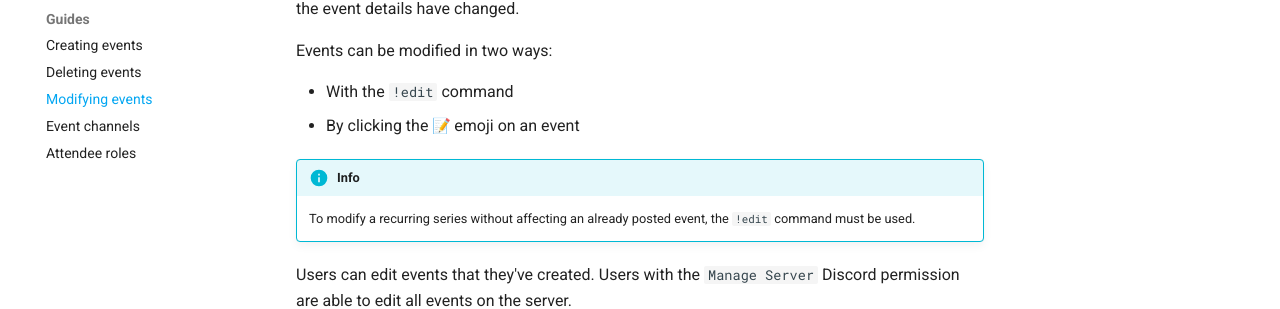
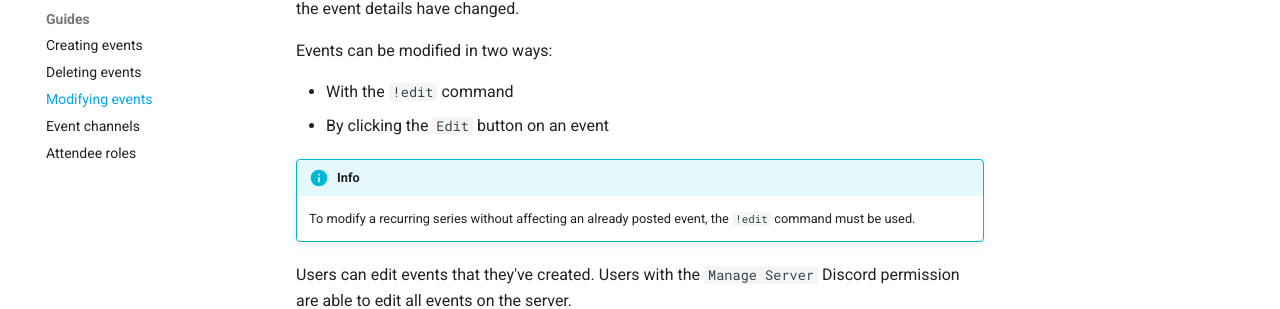
Before and after one commit to apollo-fyi/apollo-docs, an MkDocs documentation site: the page built from docs/modifying_events.md, in a window 1280 px wide and 1222 px high. Shown: the part 209-518 px from the top of the window. Built offline with MkDocs 1.6.1 and Material for MkDocs 9.7.7, drawn with Linux system fonts in a browser that asks for light colours; emoji names are drawn with the system emoji font; comment, search, counter and statistics services are not loaded.

Commit message:
Update event modification docs for buttons

```diff
--- a/docs/modifying_events.md
+++ b/docs/modifying_events.md
@@ -6,7 +6,7 @@ creating an event or the event details have changed.
 Events can be modified in two ways:
 
 - With the `!edit` command
-- By clicking the :pencil: emoji on an event
+- By clicking the `Edit` button on an event
 
 !!! info
     To modify a recurring series without affecting an already posted event, the
```
